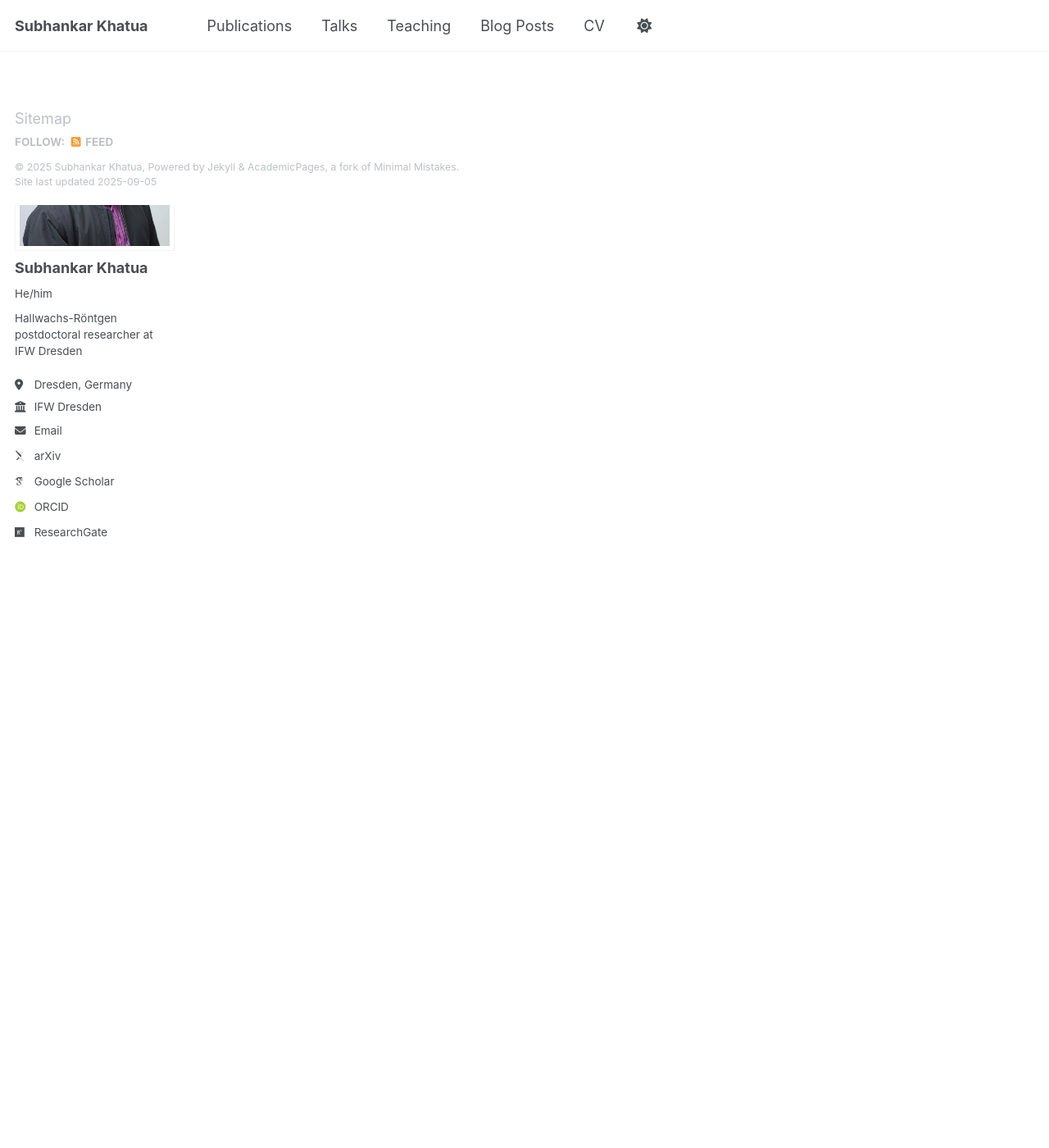
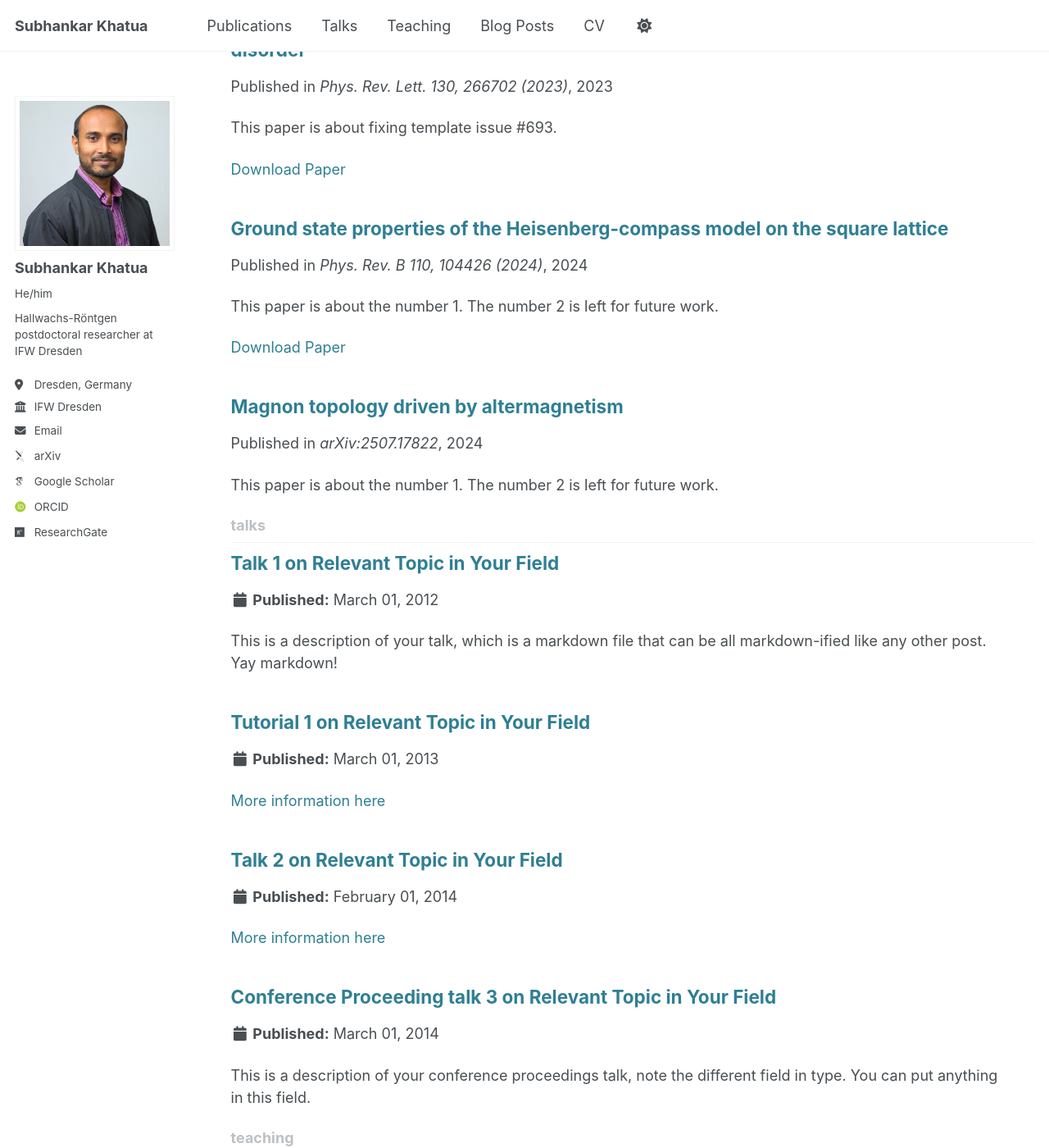
Before and after one commit to subhankar-khatua/subhankar-khatua.github.io, a Jekyll site: the page built from _pages/collection-archive.html, in a window 1280 px wide and 1400 px high, scrolled down 1814 px. Shown: the whole window at 82% size. Built offline with Jekyll 4.4.1, drawn with Linux system fonts in a browser that asks for light colours; some web fonts are replaced; part of the change alters nothing that is shown; some of the changed text lies outside the part shown.

```diff
--- a/_config.yml
+++ b/_config.yml
@@ -220,10 +220,10 @@ collections:
     output: true
     permalink: /:collection/:path/
   portfolio:
-    output: false #change this to true after you update your details
+    output: true
     permalink: /:collection/:path/
   talks:
-    output: false #change this to true after you update your details
+    output: true
     permalink: /:collection/:path/
 
 
```
